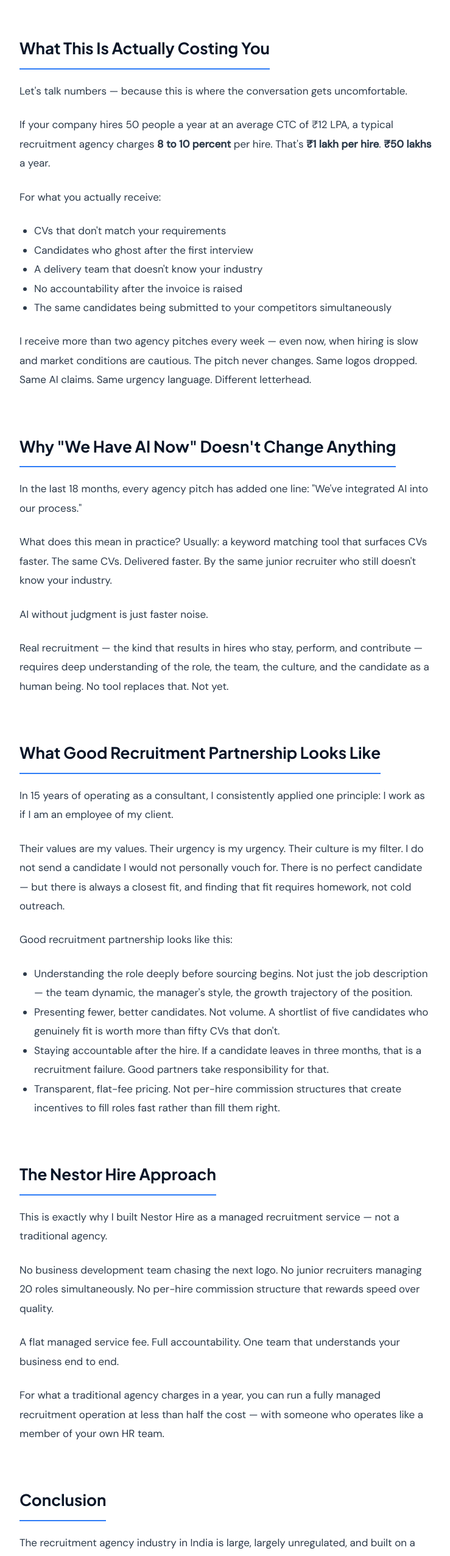
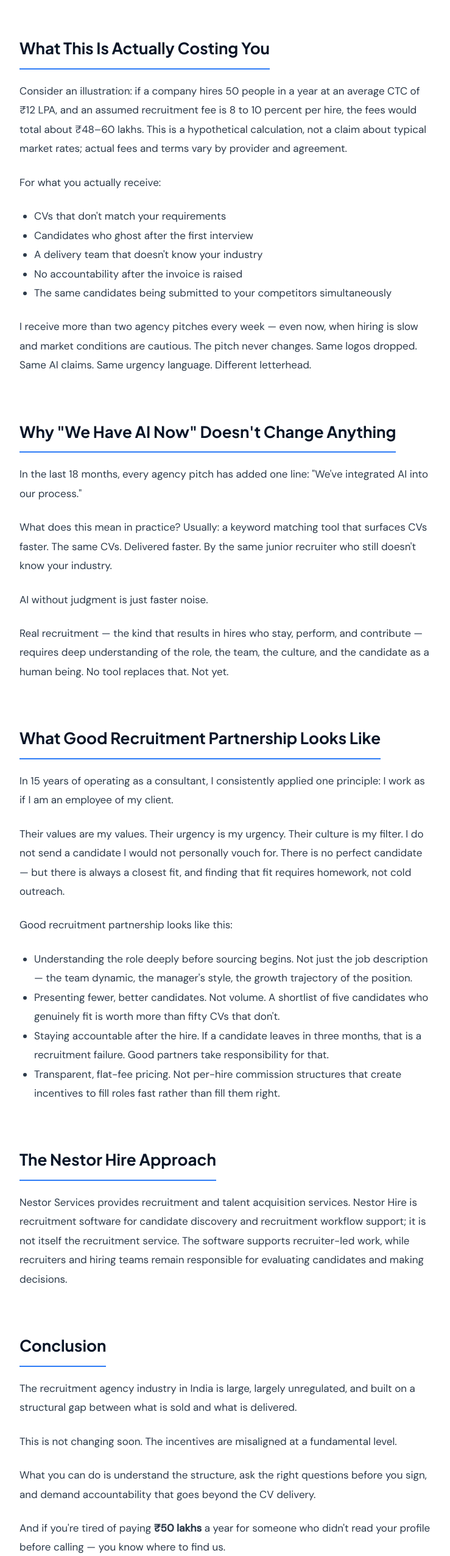
Before and after one commit to nestorservices/nestor-services-landing, a React (Vite) app: page /blog/recruitment-agency-two-team-problem in a window 1280 px wide. Shown: the part 2908-5459 px from the top of the page at 61% size, without its empty margins (268-1007 px from the left). Built offline with nearby package versions, Linux system fonts and the light colour scheme.

Commit message:
docs: align brand entity and product claims (#11)

```diff
--- a/src/content/entityPages.js
+++ b/src/content/entityPages.js
@@ -122,7 +122,7 @@ export const entityPages = [
       "A mix of multiple-choice and short written questions relevant to your role.",
     ],
     ecosystemCopy:
-      "Nestor Assess is the assessment step within Nestor Services, alongside Nestor Hire (recruitment and hiring, for employers and recruiters) and Nestor Core (HR operations and payroll).",
+      "Nestor Assess is the assessment step within Nestor Services, alongside Nestor Hire (recruitment software for employers and recruiters) and Nestor Core (an HR operations product currently in development / limited pilot).",
     faqs: [
       {
         question: "Is Nestor Assess legitimate?",
--- a/src/content/recruitment-agency-two-team-problem.js
+++ b/src/content/recruitment-agency-two-team-problem.js
@@ -45,9 +45,7 @@ The founder or agency head? Already in the next business development meeting. Yo
 
 ## What This Is Actually Costing You
 
-Let's talk numbers — because this is where the conversation gets uncomfortable.
-
-If your company hires 50 people a year at an average CTC of ₹12 LPA, a typical recruitment agency charges **8 to 10 percent** per hire. That's **₹1 lakh per hire**. **₹50 lakhs** a year.
+Consider an illustration: if a company hires 50 people in a year at an average CTC of ₹12 LPA, and an assumed recruitment fee is 8 to 10 percent per hire, the fees would total about ₹48–60 lakhs. This is a hypothetical calculation, not a claim about typical market rates; actual fees and terms vary by provider and agreement.
 
 For what you actually receive:
 
@@ -84,13 +82,7 @@ Good recruitment partnership looks like this:
 
 ## The Nestor Hire Approach
 
-This is exactly why I built Nestor Hire as a managed recruitment service — not a traditional agency.
-
-No business development team chasing the next logo. No junior recruiters managing 20 roles simultaneously. No per-hire commission structure that rewards speed over quality.
-
-A flat managed service fee. Full accountability. One team that understands your business end to end.
-
-For what a traditional agency charges in a year, you can run a fully managed recruitment operation at less than half the cost — with someone who operates like a member of your own HR team.
+Nestor Services provides recruitment and talent acquisition services. Nestor Hire is recruitment software for candidate discovery and recruitment workflow support; it is not itself the recruitment service. The software supports recruiter-led work, while recruiters and hiring teams remain responsible for evaluating candidates and making decisions.
 
 ## Conclusion
 
```
Also changed, not shown: 1 other file (tests, documents, lock files or other folders).
